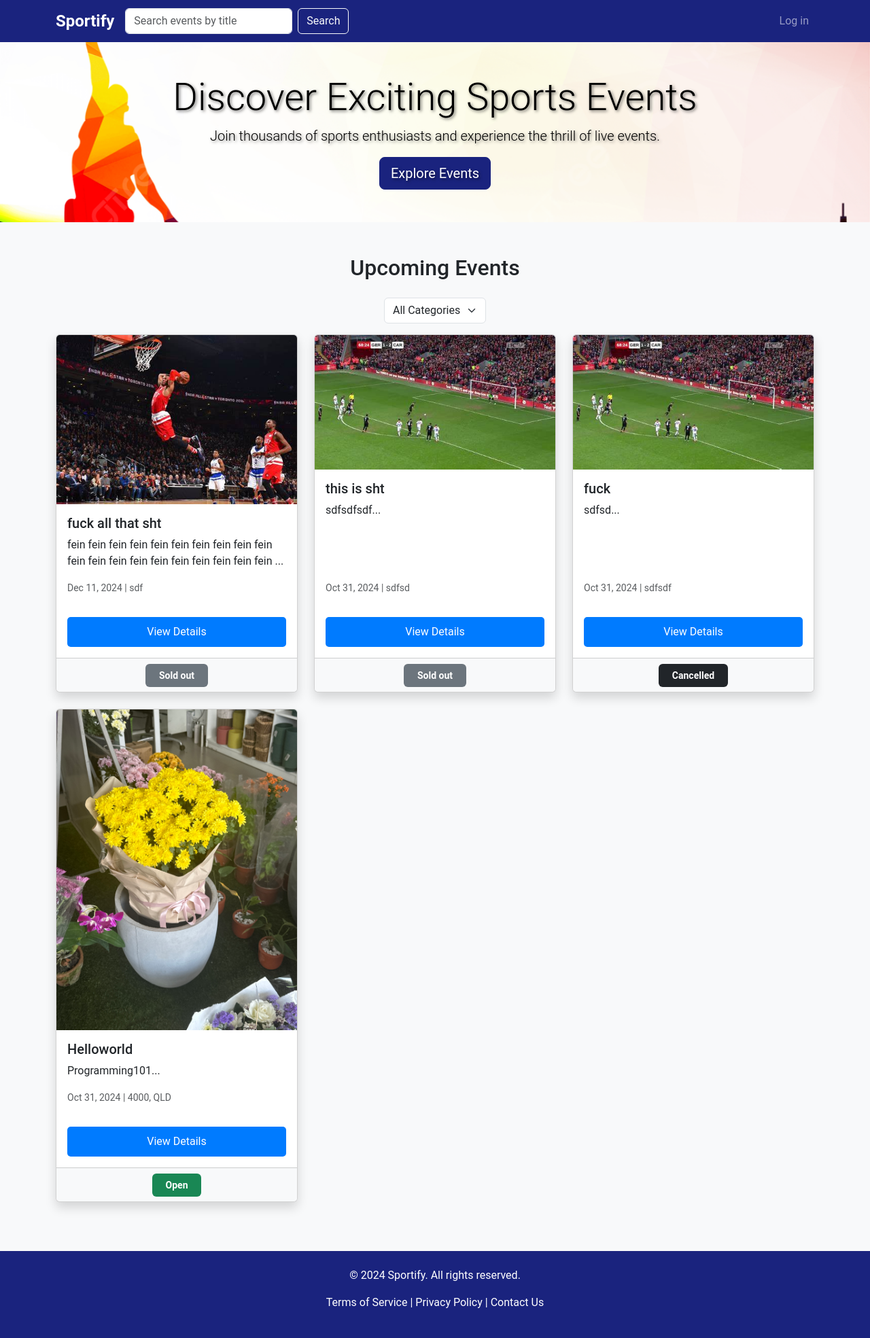
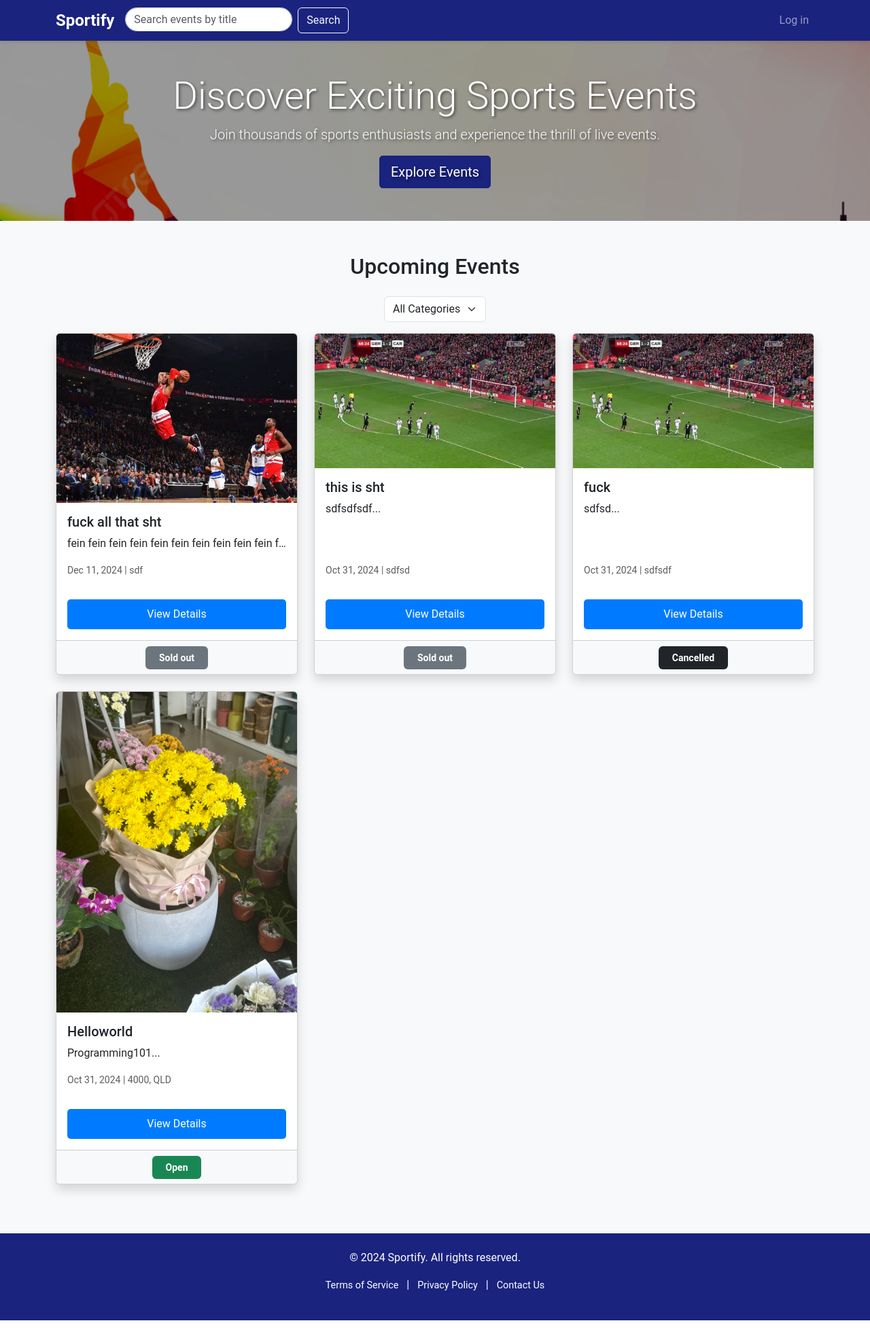
Before and after one commit to justinminlee/IAB207_A3, a Flask app: page / in a window 1280 px wide. Shown: the whole page at 68% size. After the commit the page ends 1943 px from the top, so only its background shows below. Run offline with Flask 3, Linux system fonts and the light colour scheme; some libraries are stand-ins or nearby versions.

Commit message:
changes to the css, added background color + cards

```diff
--- a/website/static/style/main.css
+++ b/website/static/style/main.css
@@ -7,6 +7,8 @@ body {
 /* Navbar styling for consistency across all pages */
 .navbar {
     background-color: #1a237e !important; /* Dark blue background for the navbar */
+    box-shadow: 0 2px 5px rgba(0, 0, 0, 0.1); /* Subtle shadow for depth */
+    height: 60px; /* Reduce height slightly for a slimmer navbar */
 }
 
 .navbar-brand {
@@ -14,32 +16,57 @@ body {
     font-size: 1.5rem; /* Slightly larger font size for the brand name */
 }
 
+/* Search bar styling */
+.navbar .form-control {
+    border-radius: 20px; /* Rounded corners for a modern look */
+    height: 35px; /* Reduce height to match navbar */
+}
+
+/* Hero Section (Jumbotron) */
 .jumbotron {
-    background-image: url('../img/sports-background.jpg');
+    background-image: linear-gradient(to right, rgba(0, 0, 0, 0.4), rgba(0, 0, 0, 0.4)), url('../img/sports-background.jpg');
     background-size: cover;
     background-position: center;
-    color: black;
+    color: white; /* White color for better contrast */
     text-shadow: 2px 2px 4px rgba(0, 0, 0, 0.5);
 }
 
 /* Card hover effect */
 .card {
     transition: transform 0.2s; /* Smooth transition for hover effect */
+    box-shadow: 0 4px 8px rgba(0, 0, 0, 0.1); /* Subtle shadow for a raised effect */
 }
 
 .card:hover {
-    transform: translateY(-5px); /* Slight upward motion when hovered */
+    transform: translateY(-3px); /* Slightly smaller upward motion */
+    box-shadow: 0 6px 12px rgba(0, 0, 0, 0.15); /* Softer shadow on hover */
+}
+
+/* Text truncation to prevent overflow */
+.card-title, .card-text {
+    white-space: nowrap;
+    overflow: hidden;
+    text-overflow: ellipsis;
+}
+
+/* Dropdown styling */
+.dropdown {
+    padding: 5px;
+    border-radius: 5px;
+    box-shadow: 0 2px 5px rgba(0, 0, 0, 0.2);
 }
 
 /* Primary button styling */
 .btn-primary {
     background-color: #1a237e;  /* Same dark blue as the navbar */
     border-color: #1a237e;
+    border-radius: 5px; /* Slightly rounded corners */
 }
 
 .btn-primary:hover {
     background-color: #3949ab;  /* Lighter shade of blue on hover */
     border-color: #3949ab;
+    box-shadow: 0 4px 8px rgba(0, 0, 0, 0.2); /* Light shadow on hover */
 }
 
 /* Footer styling */
@@ -53,6 +80,8 @@ body {
 .footer a {
     color: white;  /* Keep footer links white */
     text-decoration: none;
+    padding: 0 8px; /* Add spacing between links */
+    font-size: 0.9rem; /* Slightly smaller font size */
 }
 
 .footer a:hover {
@@ -101,6 +130,9 @@ body {
     .booking-section, .event-highlights {
         margin-top: 20px;
     }
+    .jumbotron {
+        font-size: 1rem; /* Smaller font size for mobile screens */
+    }
 }
 
 /* Custom card adjustments */
@@ -135,9 +167,11 @@ body {
 .card-text {
     margin-bottom: 15px;
 }
+
+/* Custom button styling */
 .custom-btn {
     background-color: #007bff;
     border: none;
     border-radius: 5px;
     padding: 10px 20px;
-  }
+}
```
